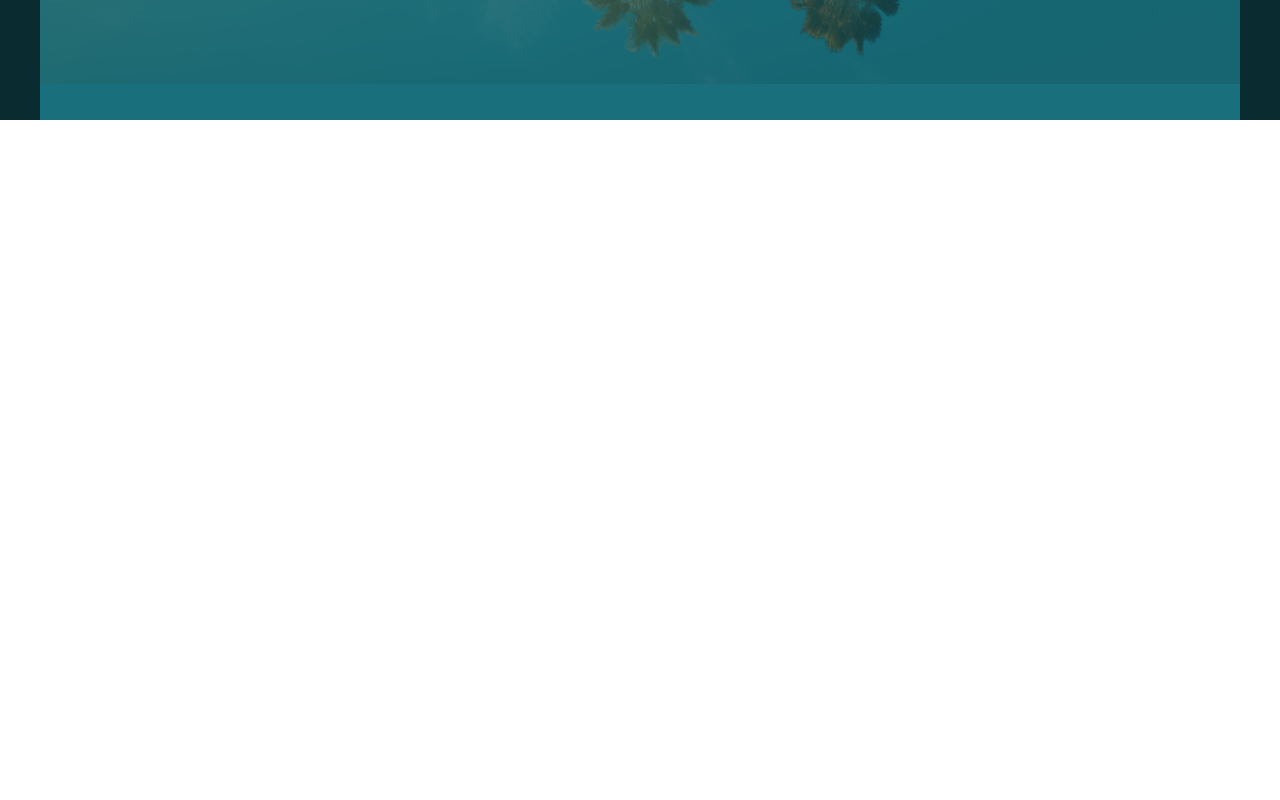
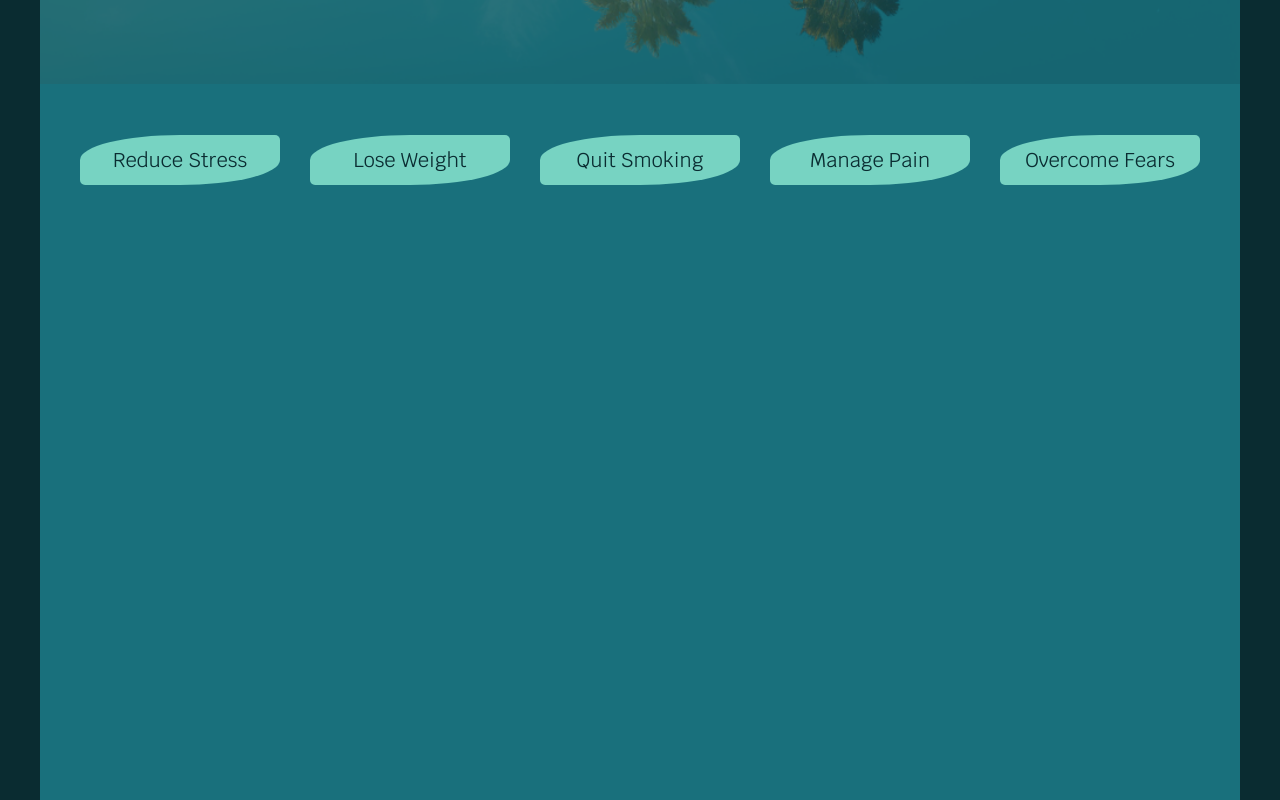
Before and after one commit to benzinow/pos-out-v3, a React (Create React App) app: page / in a window 1280 px wide. Shown: the part 940-1740 px from the top of the page. Before the commit the page ends 1060 px from the top, so only its background shows below. Built offline with nearby package versions, Linux system fonts and the light colour scheme; a web font is replaced by a local one.

Commit message:
added fixables basic labels and shapes

```diff
--- a/src/App.css
+++ b/src/App.css
@@ -9,6 +9,10 @@
 
 .body {
   background-color: #19707c;
+  background-image: url("/images/big-eye.png");
+  background-repeat: no-repeat;
+  background-attachment: fixed;
+  background-position: top;
   max-width: 1200px;
   margin: 0 auto;
   overflow: hidden;
@@ -16,5 +20,25 @@
 
 .fixables {
   height: 1200px;
-  background-color: #19707c;
+  display: flex;
 }
+
+.fix-bubble {
+  width: 200px;
+  height: 50px;
+  background-color: rgba(119, 211, 194, 1);
+  border-radius: 50% 5px;
+  display: flex;
+  justify-content: center;
+  align-items: center;
+  margin: 15px;
+  color: #0a2c31;
+  font-family: "Krub", sans-serif;
+  font-size: 20px;
+}
+
+.fix-bubbles {
+  display: flex;
+  align-content: space-around;
+  margin: 0 auto;
+}
--- a/src/App.js
+++ b/src/App.js
@@ -1,4 +1,4 @@
-import React, { useRef, useEffect } from "react";
+import React from "react";
 import Header from "./Header";
 import "./App.css";
 
@@ -7,6 +7,15 @@ function App() {
     <div className="App">
       <div className="body">
         <Header />
+        <div className="fixables">
+          <div className="fix-bubbles">
+            <div className="fix-bubble">Reduce Stress</div>
+            <div className="fix-bubble">Lose Weight</div>
+            <div className="fix-bubble">Quit Smoking</div>
+            <div className="fix-bubble">Manage Pain</div>
+            <div className="fix-bubble">Overcome Fears</div>
+          </div>
+        </div>
       </div>
     </div>
   );
```
Also changed, not shown: images/big-eye.png (added).
